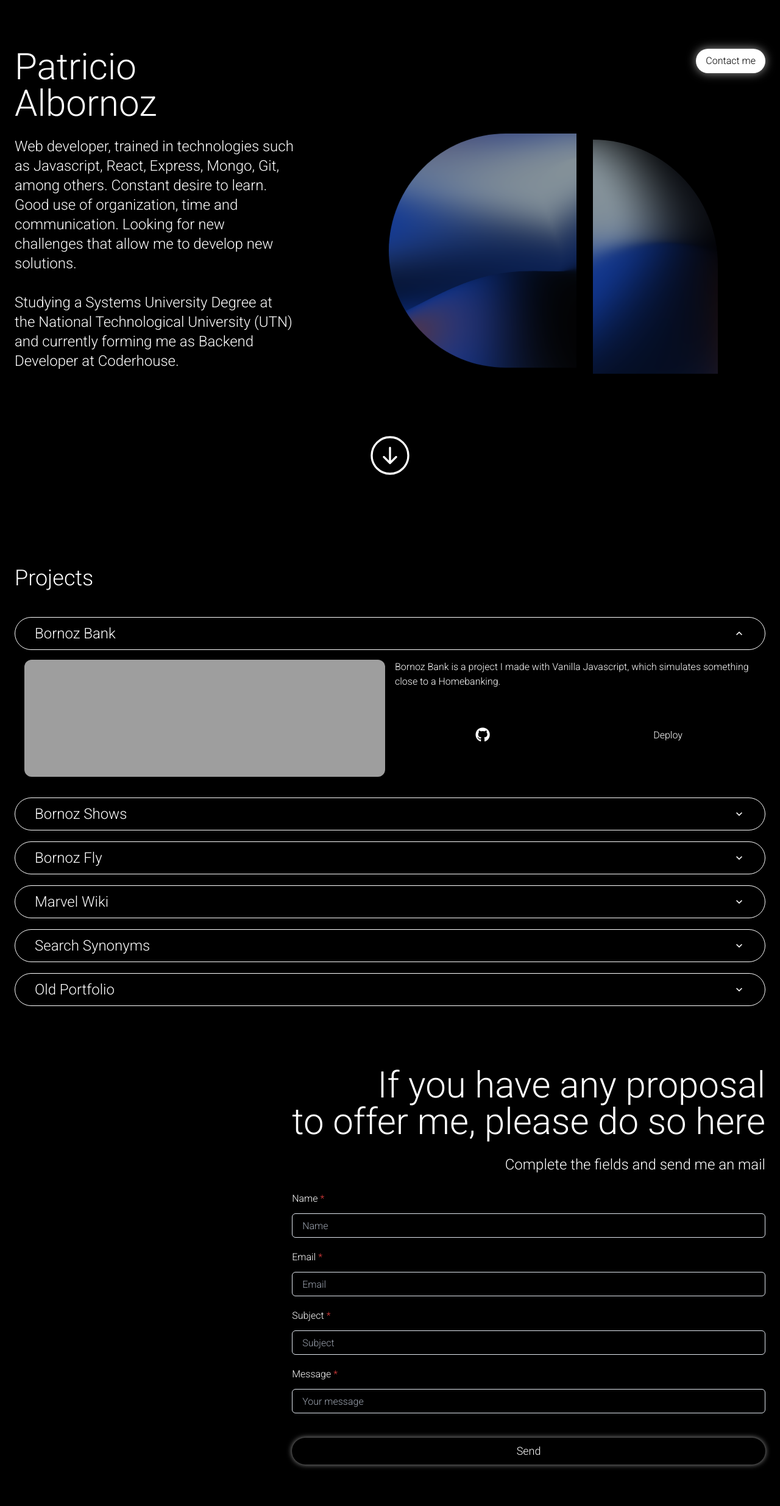
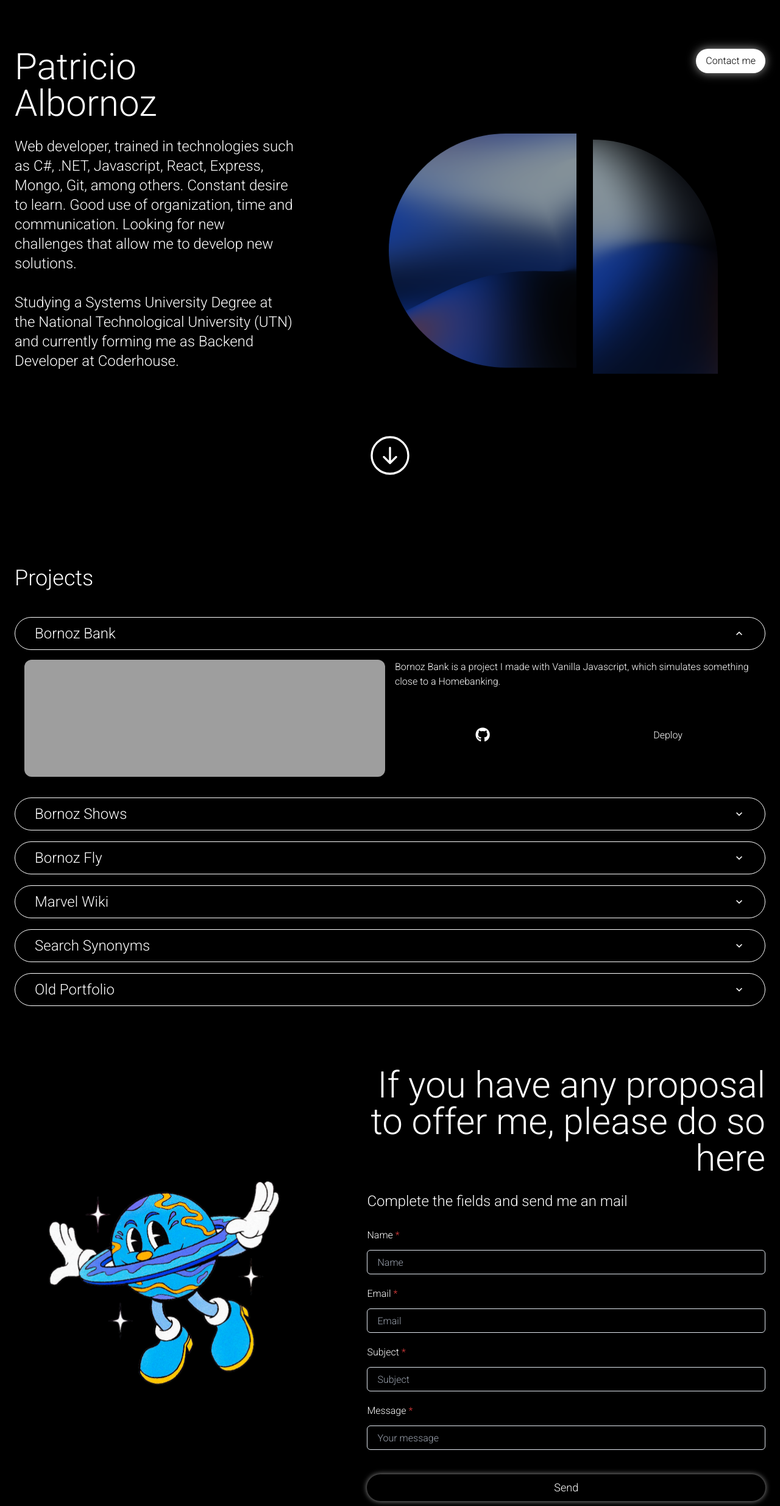
Before and after one commit to pato-1441/portfolioPatricio, a React (Vite) app: page / in a window 1280 px wide. Shown: the whole page at 61% size. Built offline with nearby package versions, Linux system fonts and the light colour scheme; grey boxes are pictures that could not be loaded.

Commit message:
adding new illustration to contact section

```diff
--- a/src/App.jsx
+++ b/src/App.jsx
@@ -11,7 +11,7 @@
       <div id="projectsSection" className="container mx-auto flex flex-col justify-between pt-10 sm:pt-20 min-h-screen">
         <Projects />
       </div>
-      <div className="container mx-auto flex justify-end pt-10 sm:pt-20 min-h-screen ">
+      <div className="container mx-auto flex flex-col sm:flex-row justify-between pt-10 sm:pt-20 min-h-screen gap-10">
         <ContactMe />
       </div>
     </div>
--- a/src/components/ContactMe/ContactMe.jsx
+++ b/src/components/ContactMe/ContactMe.jsx
@@ -10,6 +10,7 @@
 } from "@chakra-ui/react";
 import { motion } from "framer-motion";
 import emailjs from "emailjs-com";
+import contactIllustration from "../../assets/contactIllustration.png"
 
 const ContactMe = () => {
   const toast = useToast();
@@ -42,11 +43,12 @@
   };
 
   return (
-    <Box className="px-6 text-right">
-      <Wrap>
-        <WrapItem></WrapItem>
-      </Wrap>
-      <div className="flex justify-end">
+    <>
+      <Box className="w-1/2 flex justify-center items-center">
+        <img src={contactIllustration} alt="" />
+      </Box>
+      <Box className="px-6">
+        <div className="flex justify-end text-right">
           <h1 className="text-4xl sm:text-6xl">
             If you have any proposal
             <br />
@@ -96,6 +98,7 @@
           </div>
         </Box>
       </Box>
+    </>
   );
 };
 
--- a/src/components/MainText/MainText.jsx
+++ b/src/components/MainText/MainText.jsx
@@ -21,7 +21,7 @@
       >
         <div className="sm:w-3/4 col-span-2 sm:col-span-1 sm:h-96">
           <p>
-            Web developer, trained in technologies such as Javascript, React,
+            Web developer, trained in technologies such as C#, .NET, Javascript, React,
             Express, Mongo, Git, among others. Constant desire to learn. Good
             use of organization, time and communication. Looking for new
             challenges that allow me to develop new solutions.
```
Also changed, not shown: src/assets/contactIllustration.png (added). Lines whose indentation alone changed are shown as unchanged.
